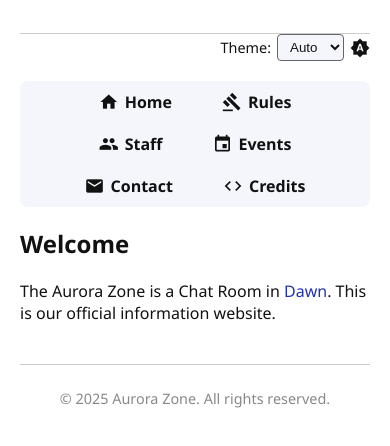
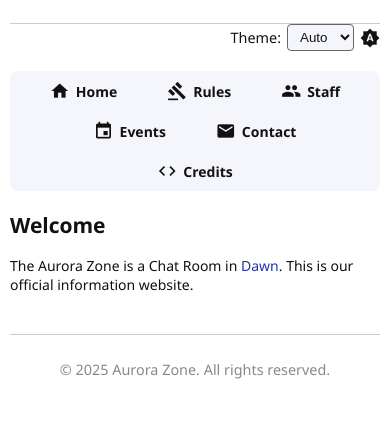
Before and after one commit to TurboRx/Aurora-Zone-Webpage, a plain HTML site: page index.html in a window 390 px wide. Shown: the part 158-604 px from the top of the page. Drawn offline with Linux system fonts and the light colour scheme.

Commit message:
Add responsive styles for better mobile layout and font scaling

```diff
--- a/css/styles.css
+++ b/css/styles.css
@@ -57,6 +57,7 @@ nav ul {
   border-radius: 8px;
   flex-wrap: wrap;
 }
+
 nav li {
   margin: 0 10px;
 }
@@ -97,6 +98,7 @@ ul {
   font-size: 1.2rem;
   margin-bottom: 10px;
 }
+
 .card {
   display: inline-block;
   margin: 5px;
@@ -161,6 +163,7 @@ footer {
   margin-top: 8px;
   flex-wrap: wrap;
 }
+
 .badge {
   display: inline-block;
   padding: 4px 10px;
@@ -179,3 +182,19 @@ footer {
 .role-maintainer {
   background-color: #3498db;
 }
+
+/* Responsive adjustments for mobile */
+@media (max-width: 600px) {
+  body {
+    font-size: 14px; /* Smaller font on mobile */
+  }
+
+  .page-wrapper {
+    padding: 10px;
+    max-width: 100%;
+  }
+
+  nav ul {
+    flex-wrap: wrap; /* Wrap nav items */
+  }
+}
```
